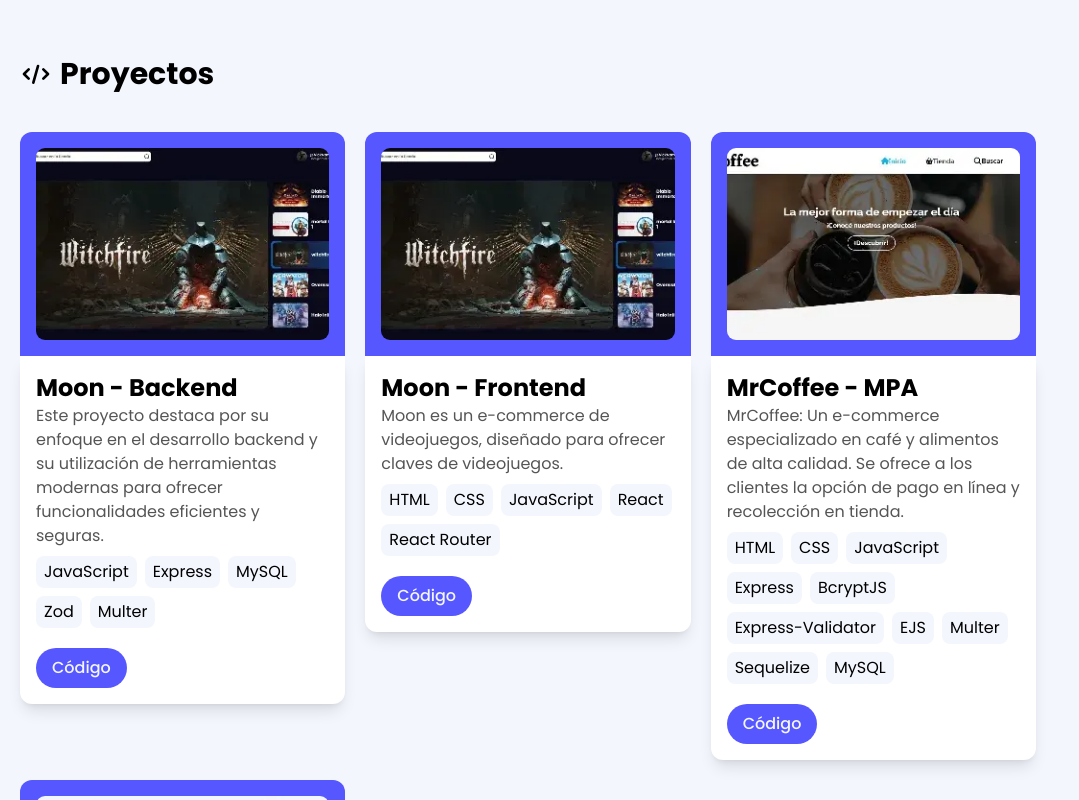
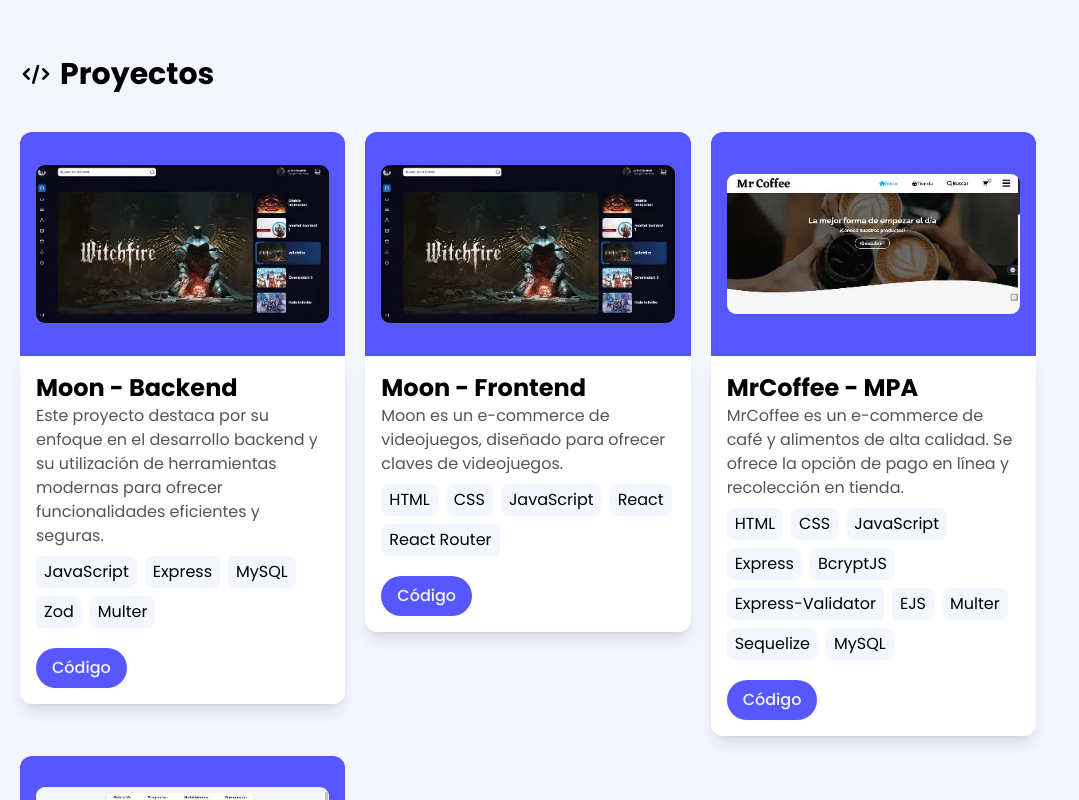
Before and after one commit to Rysted/portfolio, a React (Vite) app: page / in a window 1280 px wide. Shown: the part 1300-2100 px from the top of the page, without its empty margins (0-1079 px from the left). Built offline with nearby package versions, Linux system fonts and the light colour scheme.

Commit message:
Actualización de estilos y descripciones de proyectos

```diff
--- a/src/components/common/ProjectsCard.tsx
+++ b/src/components/common/ProjectsCard.tsx
@@ -17,14 +17,12 @@ const ProjectsCard = ({
 }) => {
   return (
     <div>
-      <div className="bg-primary rounded-t-xl flex justify-center">
+      <div className="bg-primary h-56 rounded-t-xl flex justify-center">
         <img
           src={`./projects/${image}`}
           alt={`Imagen de ${alt}`}
           loading="lazy"
-          width="100%"
-          height="100%"
-          className="block h-56 rounded-[25px] object-cover p-4"
+          className="block rounded-[25px] object-cover p-4 my-auto"
         />
       </div>
       <div className="p-4 bg-light_highlight dark:bg-dark_highlight rounded-b-xl shadow-lg transition-all duration-200 ease-in-out">
--- a/src/components/projects/ProjectData.ts
+++ b/src/components/projects/ProjectData.ts
@@ -21,7 +21,7 @@ export const ProjectData = [
     image: "mrcoffee.webp",
     title: "MrCoffee - MPA",
     description:
-      "MrCoffee: Un e-commerce especializado en café y alimentos de alta calidad. Se ofrece a los clientes la opción de pago en línea y recolección en tienda.",
+      "MrCoffee es un e-commerce de café y alimentos de alta calidad. Se ofrece la opción de pago en línea y recolección en tienda.",
     tags: [
       "HTML",
       "CSS",
--- a/src/components/projects/Projects.tsx
+++ b/src/components/projects/Projects.tsx
@@ -30,7 +30,7 @@ const Projects = () => {
           Proyectos
         </h2>
       </header>
-      <article className="grid grid-cols-1 sm:grid-cols-2 lg:grid-cols-3 gap-5 max-w-[800px] lg:max-w-[1100px] mx-auto pt-10">
+      <article className="grid grid-cols-1 sm:grid-cols-2 xl:grid-cols-3 gap-5 max-w-[800px] lg:max-w-[1100px] mx-auto pt-10">
         {ProjectData.slice(0, visibleCards).map(
           (
             project: {
```
